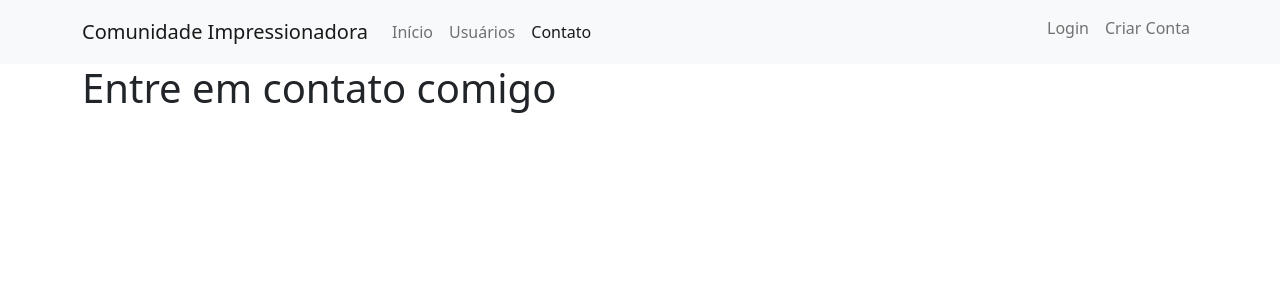
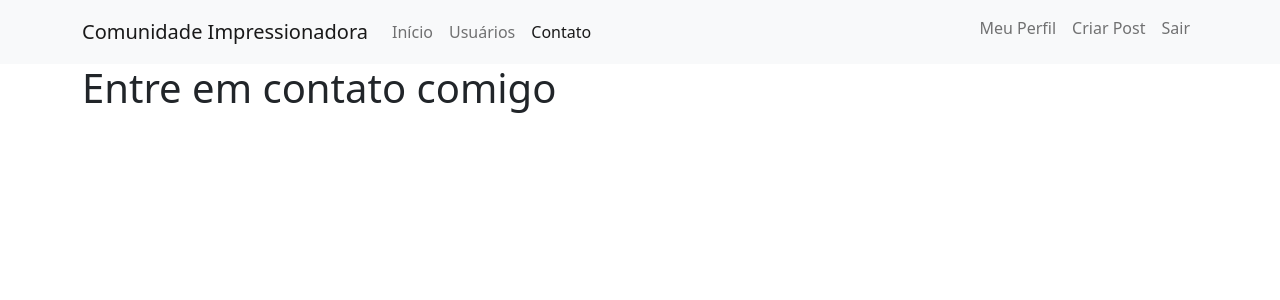
Before and after one commit to Luciero/Sites-treino-PY, a Flask app: page /contato in a window 1280 px wide. Shown: the top 300 px of the page. Run offline with Flask 3, Linux system fonts and the light colour scheme; a user stored in the database is signed in.

Commit message:
adicionado o perfil e deslogar da conta

```diff
--- a/comunidadeimpressionadora/routes.py
+++ b/comunidadeimpressionadora/routes.py
@@ -3,7 +3,7 @@ from comunidadeimpressionadora.forms import FormLogin, FormCriarConta
 from comunidadeimpressionadora import app, lista_usuarios, bcrypt
 from comunidadeimpressionadora.criarbanco import db
 from comunidadeimpressionadora.models import Usuario, Post
-from flask_login import login_user
+from flask_login import login_user, logout_user, current_user
 
 @app.route('/')
 def home():
@@ -44,3 +44,20 @@ def login():
         flash(f'Conta criada com sucesso no e-mail: {form_criarconta.email.data}', 'alert-success' )
         return redirect(url_for('home'))
     return render_template('login.html', form_login = form_login, form_criarconta = form_criarconta)
+
+
+@app.route('/sair')
+def sair():
+    logout_user()
+    flash('Logout feito com Sucesso!', 'alert-success')
+    return redirect(url_for('home'))
+
+
+@app.route('/perfil')
+def perfil():
+    return render_template('perfil.html')
+
+
+@app.route('/post/criar')
+def criar_post():
+    return render_template('criarpost.html')
--- a/comunidadeimpressionadora/templates/navbar.html
+++ b/comunidadeimpressionadora/templates/navbar.html
@@ -12,14 +12,27 @@
           <li class="nav-item">
           <a class="nav-link {% if request.path.startswith('/contato') %} active {% endif %}" href="{{ url_for('contato') }}">Contato</a>
         </li>
+
       </ul>
       <ul class="d-flex navbar-nav mb-2">
+          {% if current_user.is_authenticated %}
+            <li class="nav-item">
+                <a class="nav-link {% if request.path.startswith('/login') %} active {% endif %}" aria-current="page" href="{{ url_for('perfil') }}">Meu Perfil</a>
+            </li>
+            <li class="nav-item">
+              <a class="nav-link {% if request.path.startswith('/login') %} active {% endif %}" aria-current="page" href="{{ url_for('criar_post') }}">Criar Post</a>
+            </li>
+            <li class="nav-item">
+              <a class="nav-link {% if request.path.startswith('/login') %} active {% endif %}" aria-current="page" href="{{ url_for('sair') }}">Sair</a>
+            </li>
+          {% else %}
               <li class="nav-item">
                 <a class="nav-link {% if request.path.startswith('/login') %} active {% endif %}" aria-current="page" href="{{ url_for('login') }}">Login</a>
               </li>
               <li class="nav-item">
                 <a class="nav-link {% if request.path.startswith('/login') %} active {% endif %}" aria-current="page" href="{{ url_for('login') }}">Criar Conta</a>
               </li>
+          {% endif %}
       </ul>
     </div>
   </div>
```
Also changed, not shown: comunidadeimpressionadora/templates/criarpost.html (added, +7 -0 lines), comunidadeimpressionadora/templates/perfil.html (added, +7 -0 lines). Lines whose indentation alone changed are shown as unchanged.
